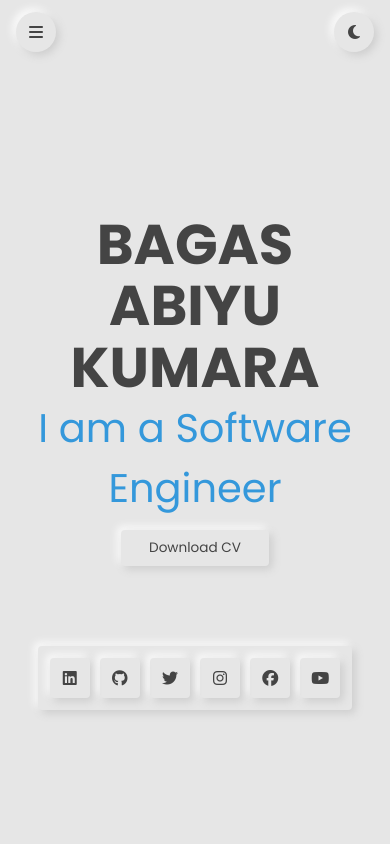
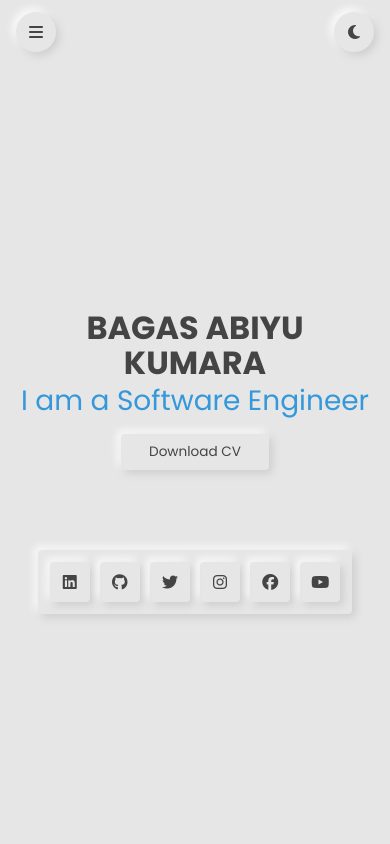
Before and after one commit to Bagas34645/portfolio, a plain HTML site: page index.html in a window 390 px wide. Shown: the top 844 px of the page. Drawn offline with Linux system fonts and the light colour scheme.

Commit message:
Ubah ukuran font judul dan paragraf di bagian home untuk mobile device

```diff
--- a/css/style.css
+++ b/css/style.css
@@ -502,4 +502,12 @@ section {
     width: 100%;
     border-right: 0;
   }
+
+  .home .content h3 {
+    font-size: 4rem;
+  }
+
+  .home .content p {
+    font-size: 3.5rem;
+  }
 }
```
